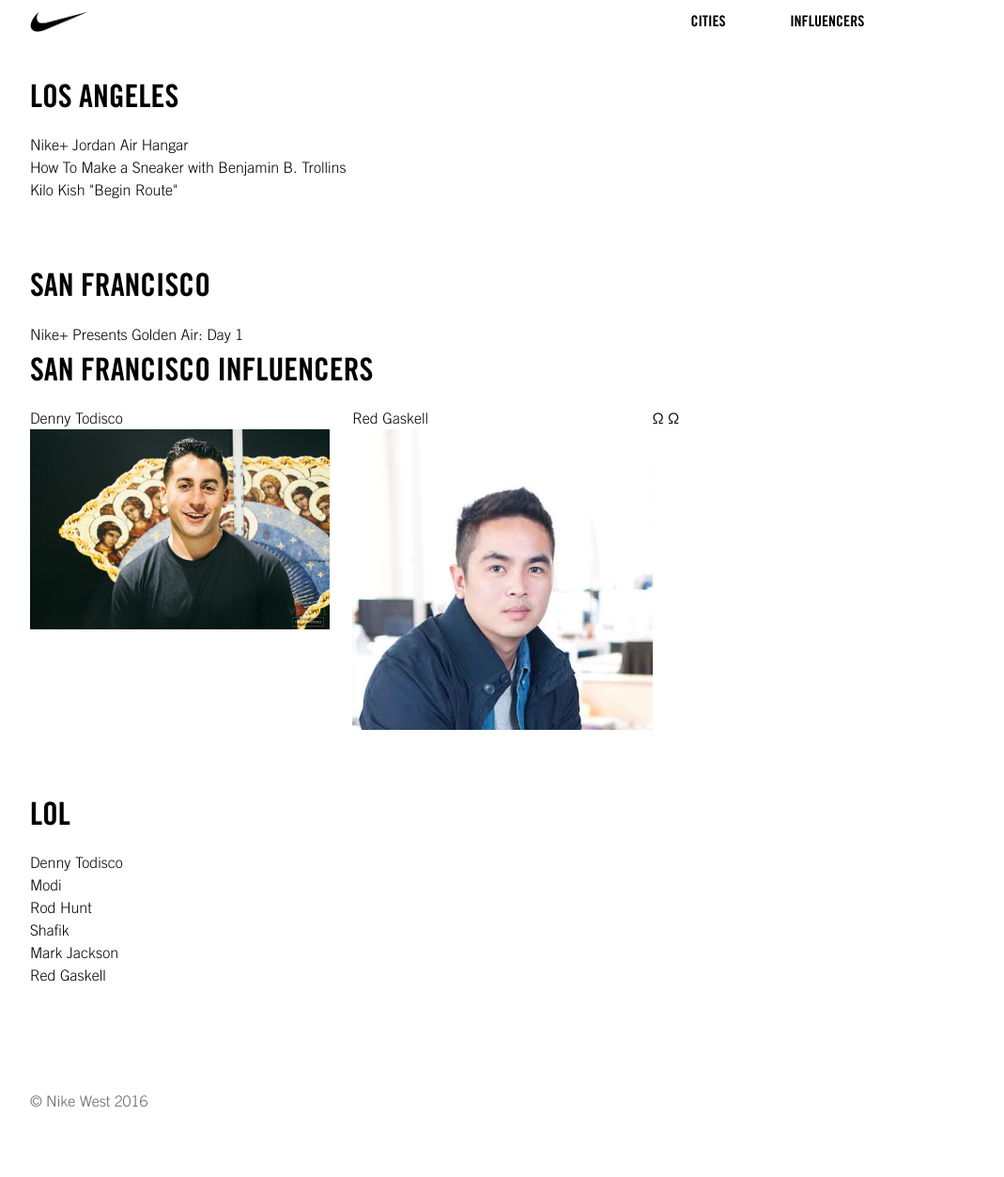
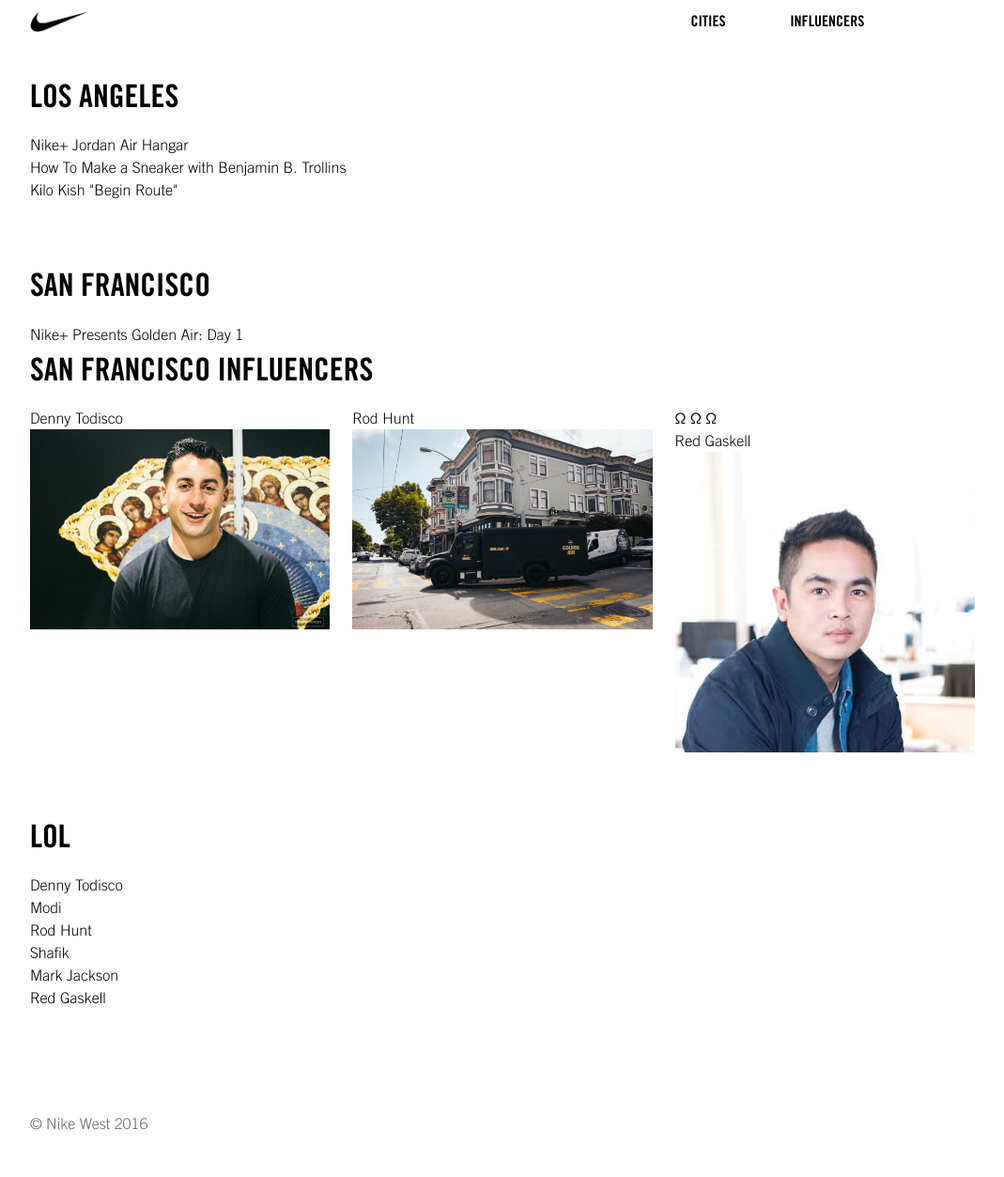
Before and after one commit to PHironaka/bream, a Jekyll site: the page built from cities.markdown, in a window 1280 px wide. Shown: the whole page at 94% size, without its empty margins (105-1174 px from the left). Built offline with Jekyll 4.4.1, drawn with Linux system fonts in a browser that asks for light colours; a script that is not in the unit is left out; before the commit the page ends 1229 px from its top, so only the background shows below that.

Commit message:
Updated Rod Hunt

```diff
--- a/_influencers/rod-hunt.markdown
+++ b/_influencers/rod-hunt.markdown
@@ -1,4 +1,6 @@
 ---
 title: Rod Hunt
 date: 2016-07-22 17:32:00 Z
+city: SF
+image: "/uploads/IMG_0029.JPG"
 ---
```
